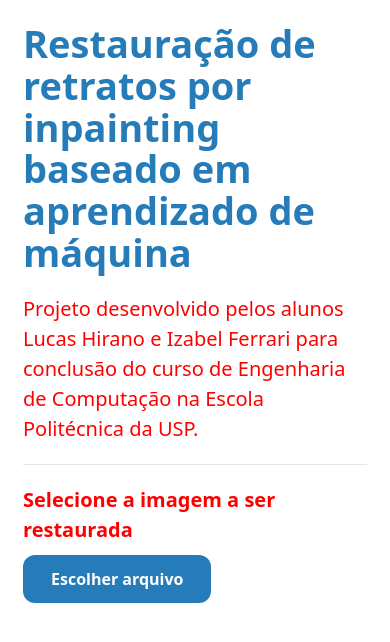
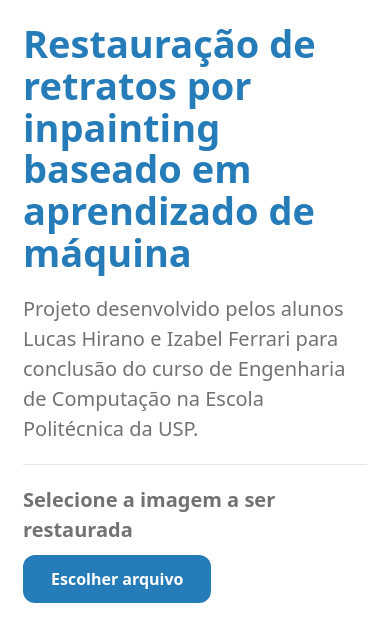
Before and after one commit to izabel-ferrari/projeto-formatura-poli-server, a Flask app: page / in a window 390 px wide. Shown: the top 642 px of the page. Run offline with Flask 2, Linux system fonts and the light colour scheme.

Commit message:
Remove red test

```diff
--- a/static/css/home.css
+++ b/static/css/home.css
@@ -4,13 +4,6 @@ body{
     font:20px/1.5 "Noto Sans", "Helvetica Neue", Helvetica, Arial, sans-serif;
     color:#727272;
     font-weight:400
-}
-
-@media only screen and (max-width: 768px) {
-  /* For mobile phones: */
-  body {
-    color: red;
-  }
 }
 
 h1{
```
